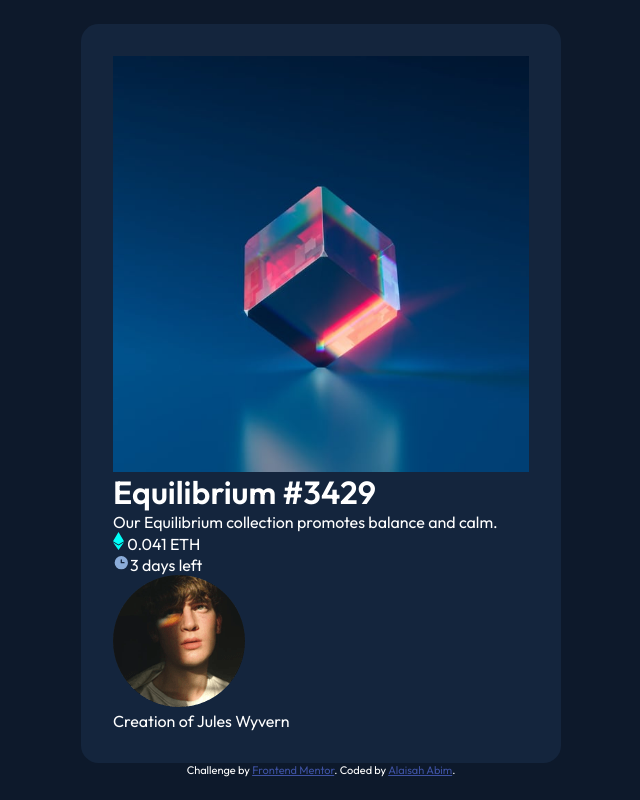
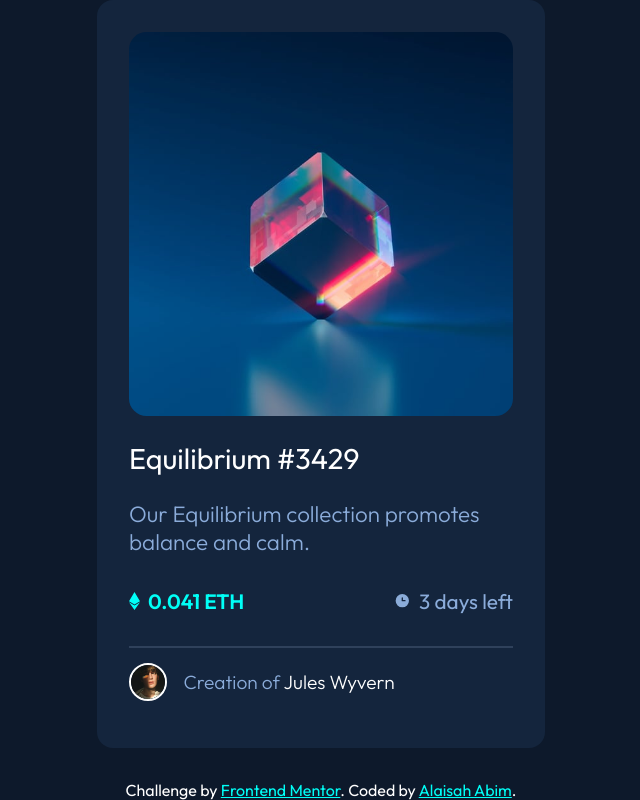
Before and after one commit to Abimimbom/nft-preview-card-component, a plain HTML site: page index.html in a window 1280 px wide. Shown: the whole page, without its empty margins (319-959 px from the left). Drawn offline with Linux system fonts and the light colour scheme.

Commit message:
Code clean up and link active states

```diff
--- a/index.html
+++ b/index.html
@@ -27,9 +27,10 @@
           </svg> 0.041 ETH</p>
         <p><svg width="17" height="17" xmlns="http://www.w3.org/2000/svg"><path d="M8.305 2.007a6.667 6.667 0 1 0 0 13.334 6.667 6.667 0 0 0 0-13.334Zm2.667 7.334H8.305a.667.667 0 0 1-.667-.667V6.007a.667.667 0 0 1 1.334 0v2h2a.667.667 0 0 1 0 1.334Z" fill="#8BACD9"/></svg>3 days left</p>
       </div>
-      <div>
+      <div class="divider"></div>
+      <div class="user-profile">
         <img src="images/image-avatar.png" alt="User profile picture">
-        <p><span>Creation of</span> Jules Wyvern</p>
+        <p><span>Creation of</span> <a href="#">Jules Wyvern</a></p>
       </div>
     </div>
   </div>
--- a/styles.css
+++ b/styles.css
@@ -46,22 +46,98 @@ body {
     display: flex;
     flex-direction: column;
     padding: 2rem;
+    flex-wrap: wrap;
     background-color: var(--col-sec-card-bg);
-    width: 30rem;
-    border-radius: 1.1rem;
+    width: 28rem;
+    border-radius: 1rem;
+    overflow: hidden;
+    /* box-shadow: 0 0 30px 15px rgba(8, 20, 38, .5); */
 }
 
+.container > img {
+    border-radius: 1.1rem;
+    width: 100%;
+}
 
+.container h1 {
+    font-size: 1.8em;
+    font-weight: var(--fw-medium);
+    margin: 1.5rem 0;
+}
 
+.container > p {
+    font-size: 1.4em;
+    font-weight: var(--fw-normal);
+    color: var(--col-prim-soft-blue);
+}
+
+.container h1:hover {
+    cursor: pointer;
+    color: var(--col-prim-cyan);
+}
+
+.eth-qtt {
+    display: flex;
+    justify-content: space-between;
+    align-items: center;
+    margin: 2rem 0;
+    font-size: 1.3em;
+}
+
+.eth-qtt p {
+    display: flex;
+    align-items: center;
+    gap: .5rem;
+    color: var(--col-prim-soft-blue);
+}
+
+.eth-qtt p:first-of-type {
+    color: var(--col-prim-cyan);
+    font-weight: var(--fw-bold);
+}
+
+.user-profile {
+    display: flex;
+    align-items: center;
+    gap: 1rem;
+    font-size: 1.2em;
+    padding: 1rem 0;
+    font-weight: var(--fw-normal);
+}
+
+.user-profile a {
+    text-decoration: none;
+    color: var(--col-sec-white);
+}
+
+.user-profile a:hover {
+    cursor: pointer;
+    color: var(--col-prim-cyan);
+}
+
+.divider {
+    background-color: var(--col-sec-divider);
+    height: 2px;
+}
+
+.user-profile span {
+    color: var(--col-prim-soft-blue);
+}
+
+.user-profile img {
+    width: 10%;
+    border: 2px solid var(--col-sec-white);
+    border-radius: 50%;
+}
 
 
 
 
 /* Footer Info */
 .attribution {
-  font-size: 11px;
+    margin-top: 2rem;
+  font-size: 1em;
   text-align: center;
 }
 .attribution a {
-  color: hsl(228, 45%, 44%);
-}
+  color: var(--col-prim-cyan)
```
